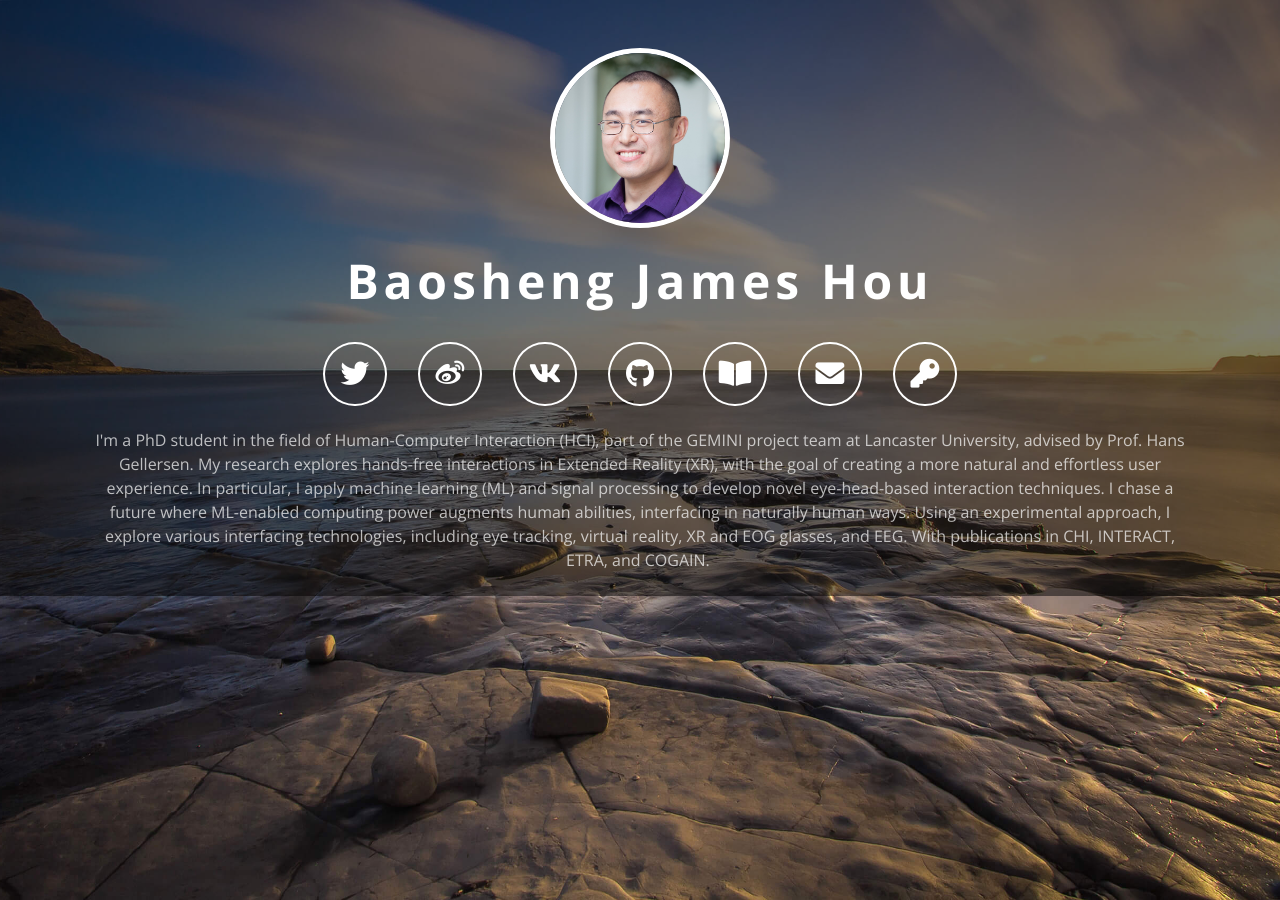
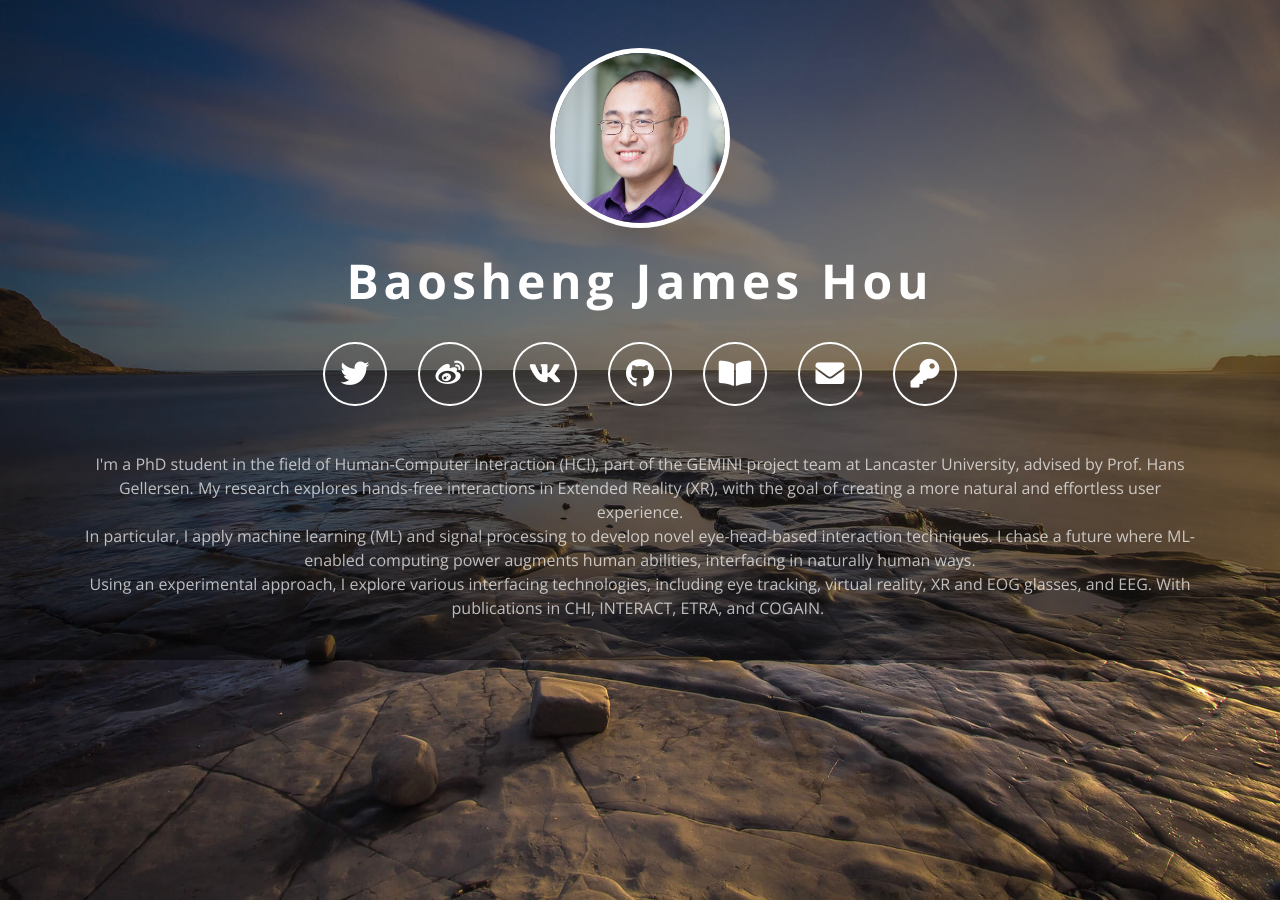
Before and after one commit to baoshengjameshou/baoshengjameshou.github.io, a Jekyll site: the page built from docs/index.html, in a window 1280 px wide. Built offline with Jekyll 4.4.1, drawn with Linux system fonts in a browser that asks for light colours.

```diff
--- a/docs/_config.yml
+++ b/docs/_config.yml
@@ -181,11 +181,12 @@ links:
 # Extra HTML which will be displayed below the links. Keep it short. Leave empty to disable.
 #extra_html:
 extra_html: >
-
-
+    <p>
+    <br>
     I'm a PhD student in the field of Human-Computer Interaction (HCI), part of the GEMINI project team at Lancaster University, advised by Prof. Hans Gellersen. My research explores hands-free interactions in Extended Reality (XR), with the goal of creating a more natural and effortless user experience.
+    <br>
     In particular, I apply machine learning (ML) and signal processing to develop novel eye-head-based interaction techniques. I chase a future where ML-enabled computing power augments human abilities, interfacing in naturally human ways.
-
+    <br>
     Using an experimental approach, I explore various interfacing technologies, including eye tracking, virtual reality, XR and EOG glasses, and EEG. With publications in CHI, INTERACT, ETRA, and COGAIN.
 
 #EOF
```
